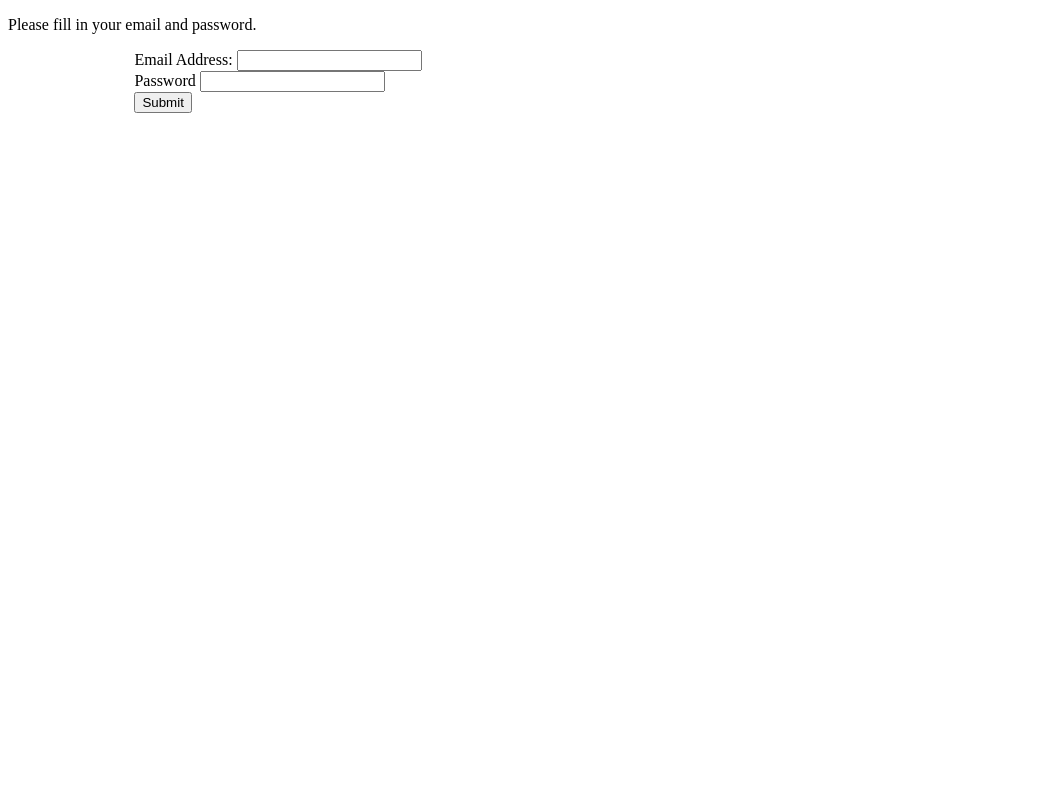
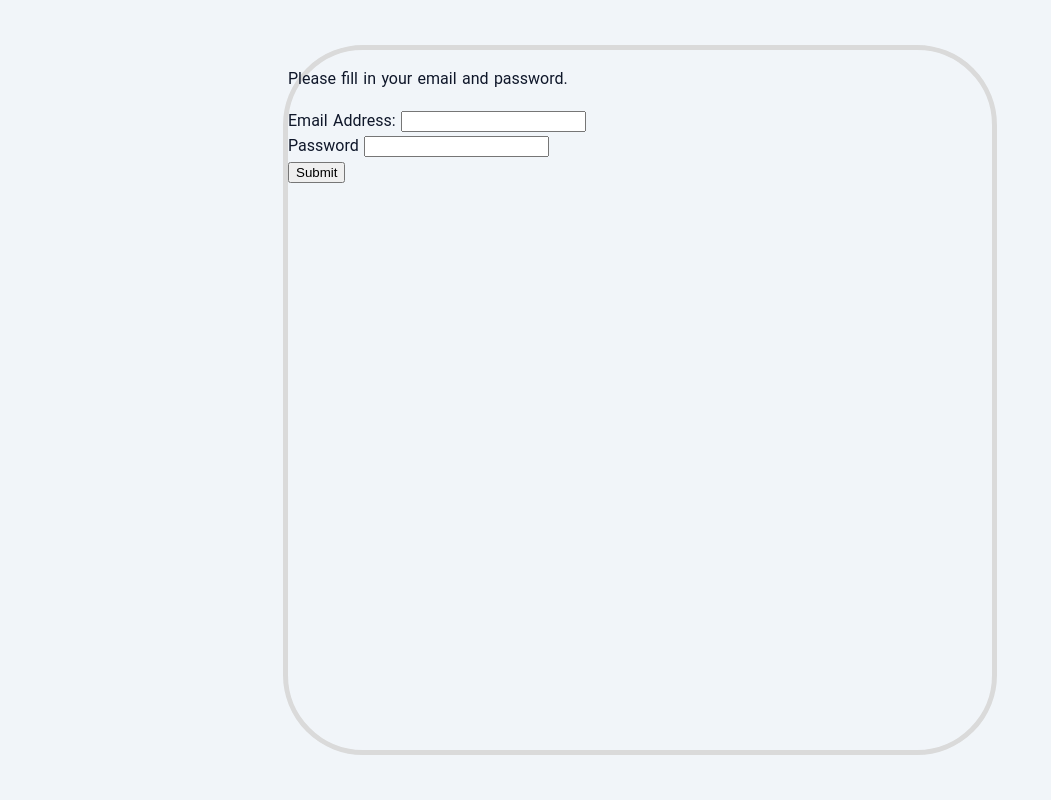
Before and after one commit to herrntsu/Clinic_IS, a PHP site: page /login-page.php in a window 1280 px wide. Shown: the whole page, without its empty margins (0-1051 px from the left). Run offline with PHP 8.4, Linux system fonts and the light colour scheme.

Commit message:
redo css

```diff
--- a/login-page.php
+++ b/login-page.php
@@ -9,18 +9,18 @@
 </head>
 
 <body>
-<p>Please fill in your email and password.</p>
     <div class="container">
+        <p>Please fill in your email and password.</p>
         <form action="" method="post">
-            <div class="form-group">
+            <div class="form-group1">
                 <label>Email Address:</label>
                 <input type="email" name="email" id="user-email" required />
             </div>
-            <div class="form-group">
+            <div class="form-group2">
                 <label>Password</label>
                 <input type="password" name="password" class="form-control" required>
             </div>
-            <div class="form-group">
+            <div class="form-group3">
                 <input type="submit" name="submit" class="btn btn-primary" value="Submit">
             </div>
     </div>
--- a/style.css
+++ b/style.css
@@ -1,24 +1,36 @@
+/* BASE STYLES */
+:root {
+  --clr-dark: #0f172a;
+  --clr-light: #f1f5f9;
+  --clr-accent: #e11d48;
+  --clr-bder: #DADADA;
+}
 
-  .container {
-    width: 80%;
-    height: 700px;
-    margin: 0 auto;
-    border: 10px solid var(--clr-dark);
-  }
+body {
+  margin: 0;
+  padding: 0;
+  line-height: 1.6;
+  word-spacing: 1.4px;
+  font-family: "Roboto", sans-serif;
+  color: var(--clr-dark);
+  background-color: var(--clr-light);
+  display: flex;
+  justify-content: center;
+  align-items: center;
+  height: 100vh;
+}
 
-  .item {
-    width: 150px;
-    height: 150px;
-    background-color: #fb7185;
-    padding: 1em;
-    font-weight: 700;
-    color: var(--clr-light);
-    text-align: center;
-    border: 10px solid var(--clr-accent);
-    border-radius: 10px;
-  }
+.container {
+  width: 55%;
+  height: 700px;
+  margin: 0 auto;
+  border: 5px solid var(--clr-bder);
+  border-radius: 80px;
+}
 
+/* END OF BASE STYLES */
 .container{
-    display: grid;
-    flex-wrap: wrap;
+  display: flexbox;
+  align-items: center;
+  justify-content: center;
 }
```
